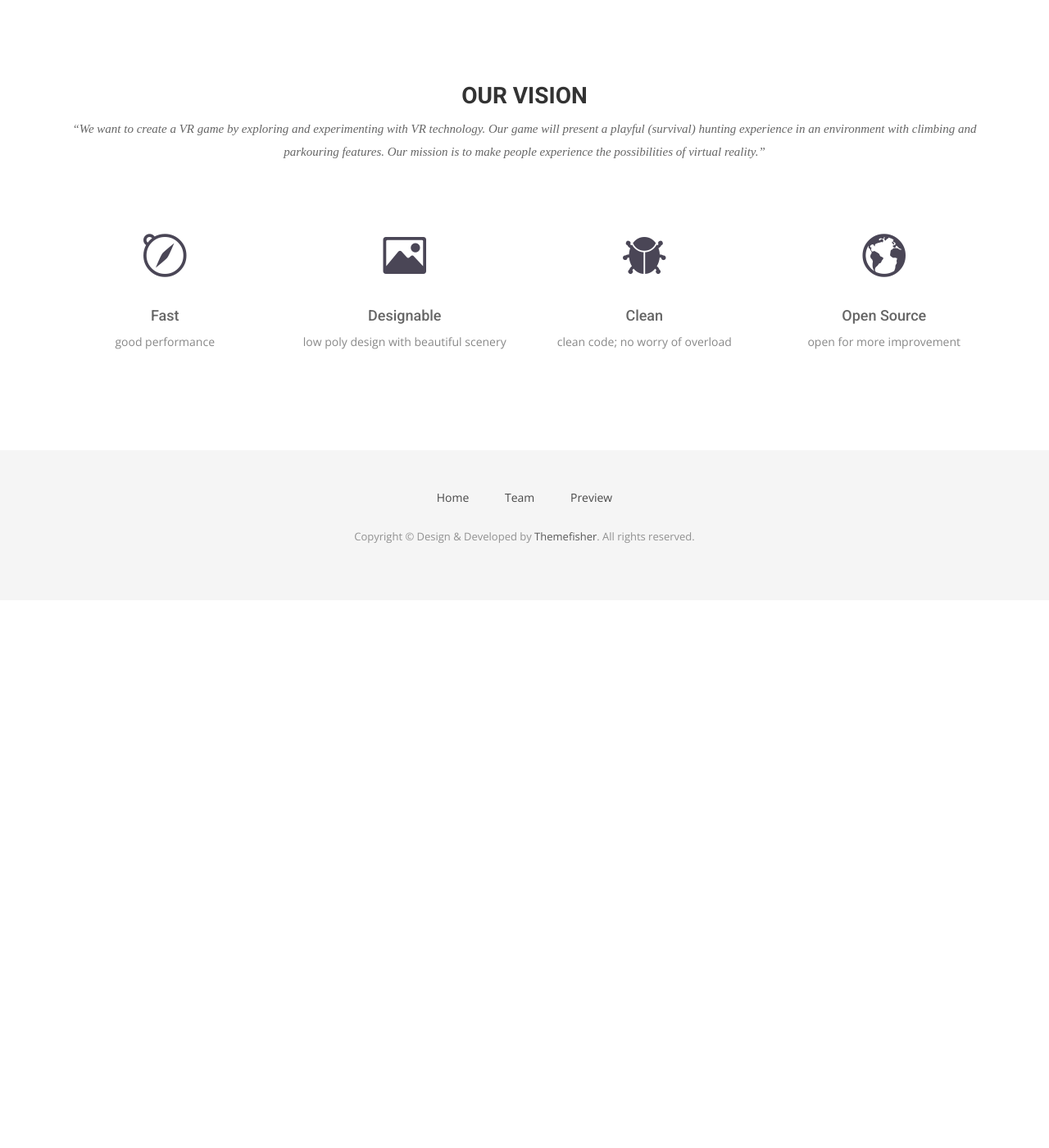
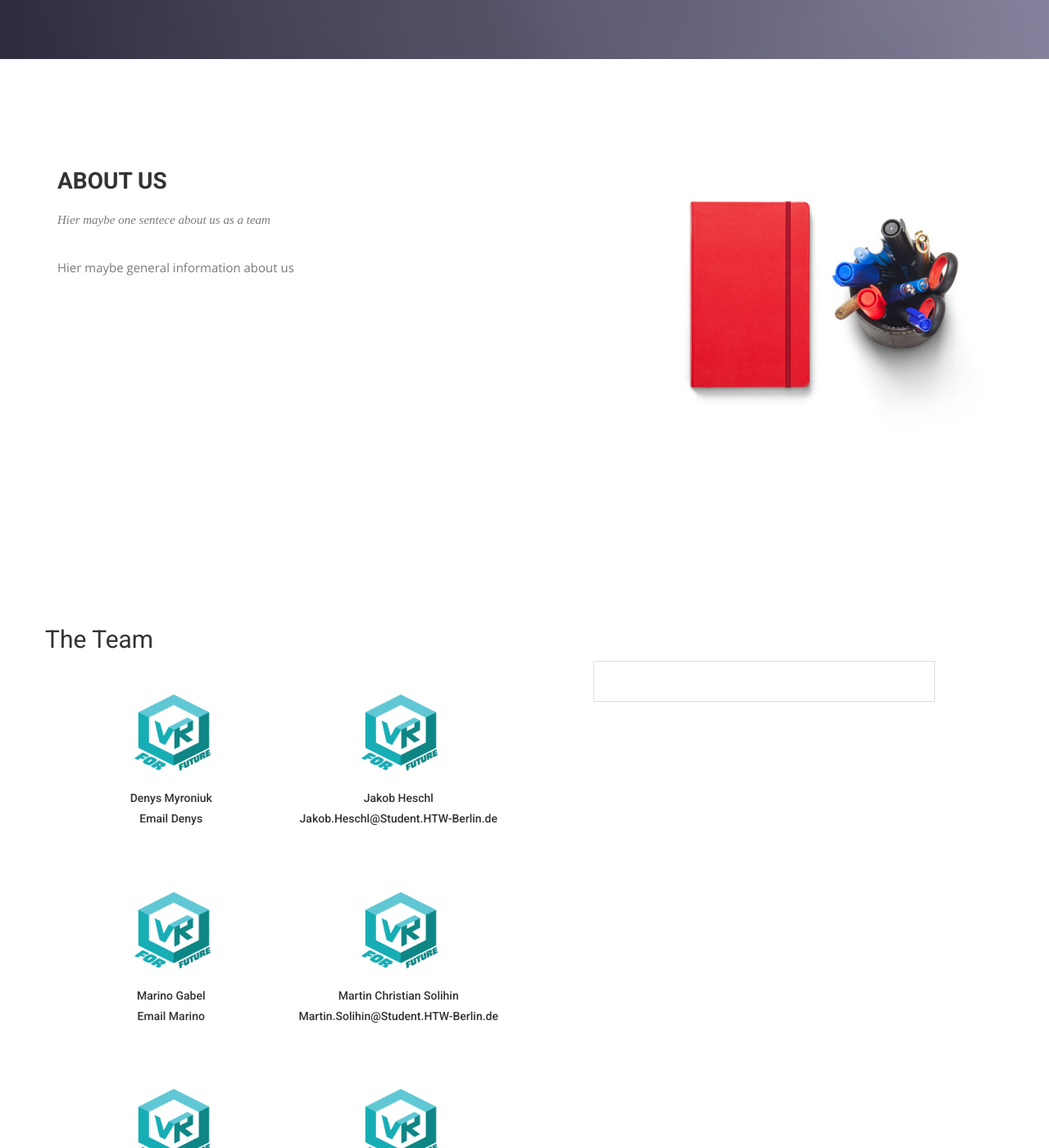
Before and after one commit to martinchristians/VRForFuture_Web, a Jekyll site: the page built from index.html, in a window 1280 px wide and 1400 px high, scrolled down 803 px. Shown: the whole window at 82% size. Built offline with Jekyll 4.4.1, drawn with Linux system fonts in a browser that asks for light colours; nearby versions of some CDN libraries; some web fonts are replaced; comment, search, counter and statistics services are not loaded; before the commit the page ends 1535 px from its top, so only the background shows below that; some of the changed text lies outside the part shown.

Commit message:
reorganise

```diff
--- a/_includes/home-slider.html
+++ b/_includes/home-slider.html
@@ -5,7 +5,7 @@
       <div class="col-md-10 col-md-offset-2">
         <div class="block">
           <h1 class="animated fadeInUp">{{ page.title }}</h1>
-          <p class="animated fadeInUp">Hier will be printed </br> our description</p>
+          <p class="animated fadeInUp">“We want to create a VR game by exploring and experimenting with VR technology. Our game will present a playful (survival) hunting experience in an environment with climbing and parkouring features. Our mission is to make people experience the possibilities of virtual reality.”</p>
         </div>
       </div>
     </div>
--- a/_includes/nav.html
+++ b/_includes/nav.html
@@ -16,7 +16,7 @@
         <div class="collapse navbar-collapse" id="bs-example-navbar-collapse-1">
           <ul class="nav navbar-nav navbar-right">
             <li {% if page.url == "/index.html" %}class="active"{% endif %}><a href="index.html">Home</a></li>
-            <li {% if page.url == "/about-us.html" %}class="active"{% endif %}><a href="about-us.html">Team</a></li>
+            <li {% if page.url == "/about-us.html" %}class="active"{% endif %}><a href="about.html">Team</a></li>
             <li {% if page.url == "/portfolio.html" %}class="active"{% endif %}><a href="portfolio.html">Preview</a></li>
           </ul>
         </div><!-- /.navbar-collapse -->
--- a/_includes/our-team.html
+++ b/_includes/team.html
@@ -1,7 +1,7 @@
 <section id="testimonial">
   <div class="container">
     <div class="row">
-        <h2>Our Team</h2>
+        <h2>The Team</h2>
     </div>
     <div class="row">
       <div class="col-md-6">
@@ -67,7 +67,6 @@
       <div class="col-md-6">
         <div class="testimonial-carousel">
           <div id="testimonial-slider" class="owl-carousel">
-            {% include motivation.html %}
           </div>
         </div>
       </div>
--- a/_includes/vision.html
+++ /dev/null
@@ -1,19 +0,0 @@
-<section id="service">
-      <div class="container">
-        <div class="section-title">
-            <h2>Our Vision</h2>
-            <p>“We want to create a VR game by exploring and experimenting with VR technology. Our game will present a playful (survival) hunting experience in an environment with climbing and parkouring features. Our mission is to make people experience the possibilities of virtual reality.”</p>
-        </div>
-        <div class="row">
-            {% for service in site.data.icons %}
-                <div class="col-sm-6 col-md-3">
-                    <div class="service-item">
-                        <i class="{{ service.icon }}"></i>
-                        <h4>{{ service.title }}</h4>
-                        <p>{{ service.content }}</p>
-                    </div>
-                </div>
-            {% endfor %}
-        </div>
-  </div>
-</section>
--- a/index.html
+++ b/index.html
@@ -4,4 +4,9 @@ title: VR For Future
 
 ---
 {% include home-slider.html %}
-{% include vision.html %}
+
+{% include about.html %}
+
+{% include team.html %}
+
+{% include preview.html %}
```
Also changed, not shown: _includes/believe-ideas.html (deleted, +0 -39 lines), _includes/comments.html (deleted, +0 -22 lines), _includes/motivation.html (deleted, +0 -56 lines), about-us.html (deleted, +0 -9 lines), portfolio.html (deleted, +0 -8 lines), _includes/about.html (renamed from _includes/about-us.html), _includes/preview.html (line endings or trailing spaces).
